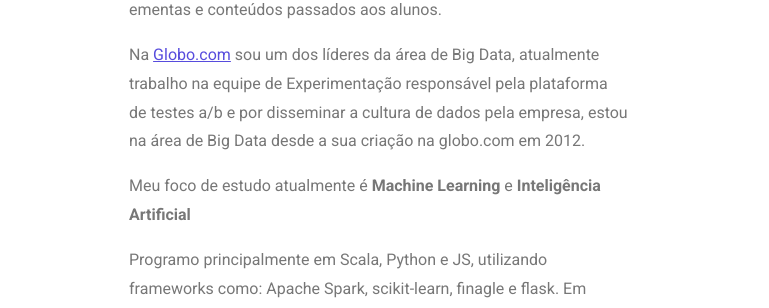
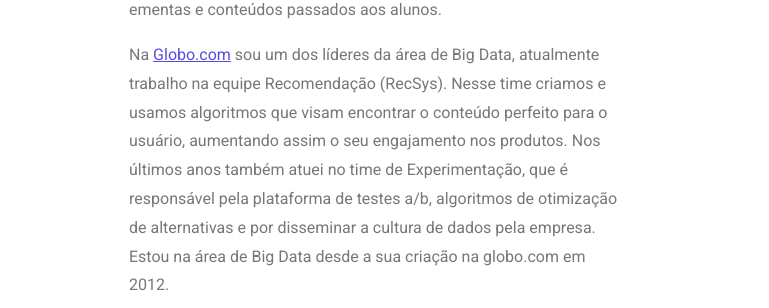
Before and after one commit to renanoliveira/renanoliveira.github.io, a plain HTML site: page 404.html in a window 1280 px wide. Shown: the part 339-647 px from the top of the page, 511-1280 px from the left. Drawn offline with nearby package versions, Linux system fonts and the light colour scheme; a script that the page names is missing.

Commit message:
rebuilding site Tue Jan  8 19:47:54 BRST 2019

```diff
--- a/404.html
+++ b/404.html
@@ -123,7 +123,7 @@
 
                 <p>No <a href="https://databootcamp.com.br/">Data Bootcamp</a> sou mentor nas áreas de Data Science, Big Data e Machine Learning, atuando como instrutor e ajudando na criação das ementas e conteúdos passados aos alunos.</p>
 
-                <p>Na <a href="https://globo.com/">Globo.com</a> sou um dos líderes da área de Big Data, atualmente trabalho na equipe de Experimentação responsável pela plataforma de testes a/b e por disseminar a cultura de dados pela empresa, estou na área de Big Data desde a sua criação na globo.com em 2012.</p>
+                <p>Na <a href="https://globo.com/">Globo.com</a> sou um dos líderes da área de Big Data, atualmente trabalho na equipe Recomendação (RecSys). Nesse time criamos e usamos algoritmos que visam encontrar o conteúdo perfeito para o usuário, aumentando assim o seu engajamento nos produtos. Nos últimos anos também atuei no time de Experimentação, que é responsável pela plataforma de testes a/b, algoritmos de otimização de alternativas e por disseminar a cultura de dados pela empresa. Estou na área de Big Data desde a sua criação na globo.com em 2012.</p>
 
                 <p>Meu foco de estudo atualmente é <strong>Machine Learning</strong> e <strong>Inteligência Artificial</strong></p>
 
```
Also changed, not shown: index.html (+1 -1 lines).
